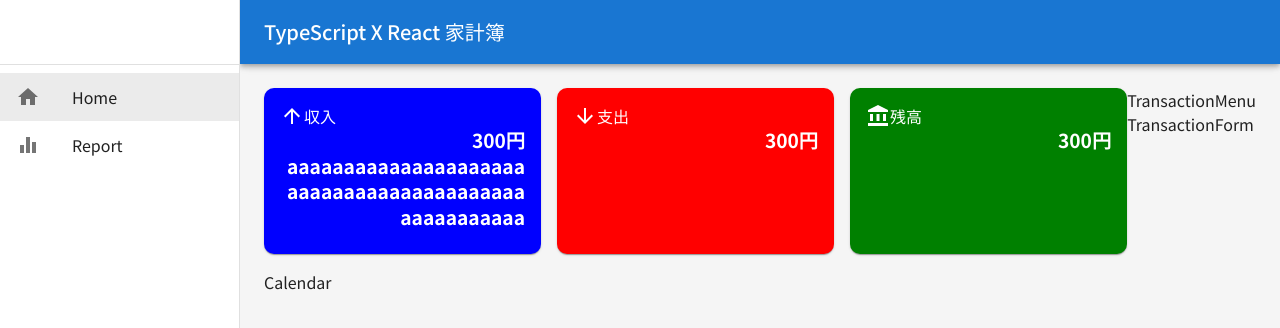
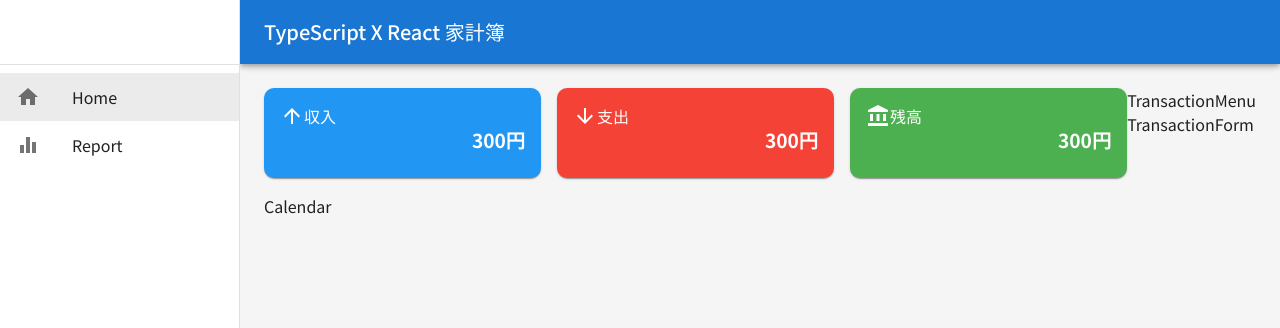
Before and after one commit to taeyoungNew/udemy-household-app, a React (Create React App) app: page / in a window 1280 px wide. Shown: the top 328 px of the page. Built offline with nearby package versions, Linux system fonts and the light colour scheme; the HTML template or start-up script is replaced by a standard one.

Commit message:
firebase-setting

```diff
--- a/package.json
+++ b/package.json
@@ -14,6 +14,7 @@
     "@types/node": "^16.18.108",
     "@types/react": "^18.3.5",
     "@types/react-dom": "^18.3.0",
+    "firebase": "^11.3.0",
     "react": "^18.3.1",
     "react-dom": "^18.3.1",
     "react-router-dom": "^6.26.1",
--- a/src/component/MonthlySummary.tsx
+++ b/src/component/MonthlySummary.tsx
@@ -3,6 +3,10 @@ import { Grid2, Card, CardContent, Stack, Typography } from "@mui/material";
 import ArrowUpwardIcon from "@mui/icons-material/ArrowUpward";
 import ArrowDownwardIcon from "@mui/icons-material/ArrowDownward";
 import AccountBalanceIcon from "@mui/icons-material/AccountBalance";
+
+/**
+ * 한달간의 수입, 지출, 잔액을 표시하는 컴포넌트
+ */
 const MonthlySummary = () => {
   return (
     // flex적용
@@ -19,7 +23,8 @@ const MonthlySummary = () => {
       <Grid2 size={{ xs: 4 }} display={"flex"} flexDirection={"column"}>
         <Card
           sx={{
-            bgcolor: "blue",
+            // theme에서 지정한 커스텀 pallete사용
+            bgcolor: (theme) => theme.palette.incomeColor.main,
             color: "white",
             borderRadius: "10px",
             flexGrow: 1,
@@ -40,7 +45,7 @@ const MonthlySummary = () => {
                 fontSize: { xs: ".8rem", sm: "1rem", md: "1.2rem" },
               }}
             >
-              300円aaaaaaaaaaaaaaaaaaaaaaaaaaaaaaaaaaaaaaaaaaaaaaaaaaaaa
+              300円
             </Typography>
           </CardContent>
         </Card>
@@ -49,7 +54,7 @@ const MonthlySummary = () => {
       <Grid2 size={{ xs: 4 }} display={"flex"} flexDirection={"column"}>
         <Card
           sx={{
-            bgcolor: "red",
+            bgcolor: (theme) => theme.palette.expenseColor.main,
             color: "white",
             borderRadius: "10px",
             flexGrow: 1,
@@ -80,7 +85,7 @@ const MonthlySummary = () => {
       <Grid2 size={{ xs: 4 }} display={"flex"} flexDirection={"column"}>
         <Card
           sx={{
-            bgcolor: "green",
+            bgcolor: (theme) => theme.palette.balanceColor.main,
             color: "white",
             borderRadius: "10px",
             flexGrow: 1,
--- a/src/theme/theme.ts
+++ b/src/theme/theme.ts
@@ -5,6 +5,7 @@ import {
 } from "@mui/material/styles";
 import { blue, red, green } from "@mui/material/colors";
 
+//
 declare module "@mui/material/styles" {
   interface Palette {
     incomeColor: PaletteColor;
```
Also changed, not shown: src/firebase.ts (added, +22 -0 lines), 1 other file (tests, documents, lock files or other folders).
